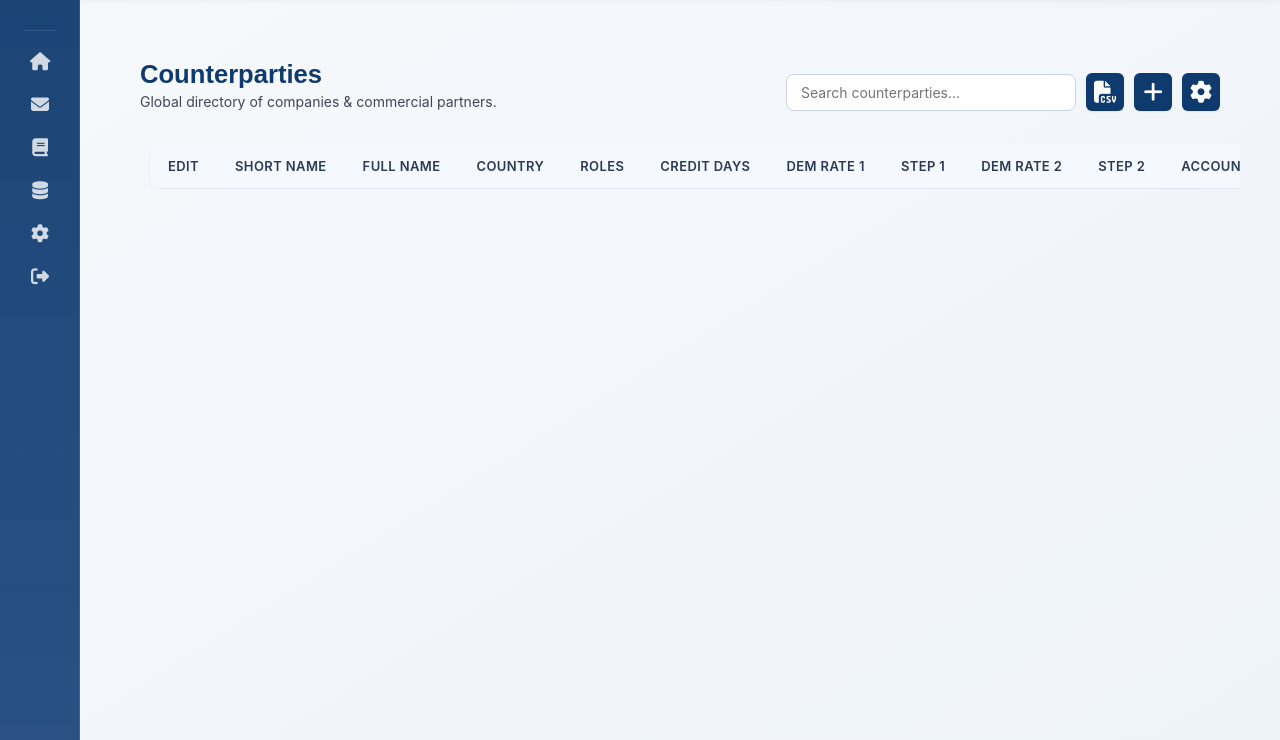
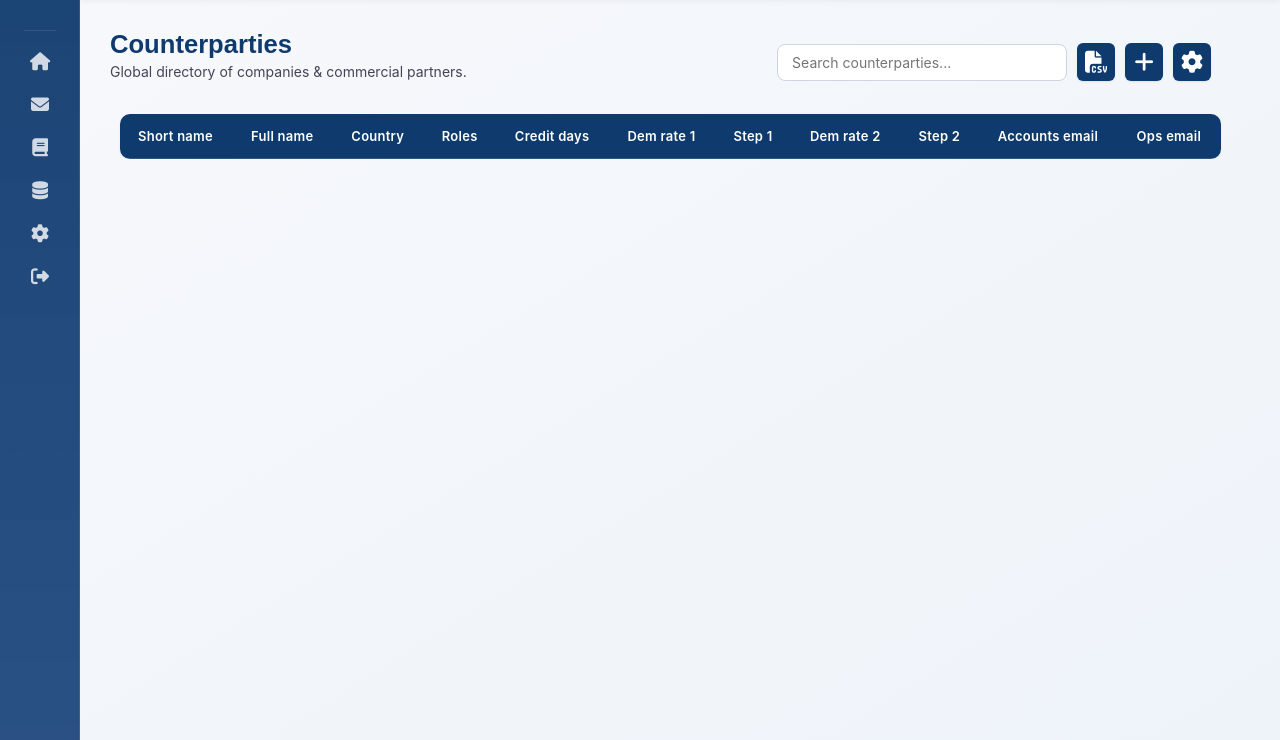
Before and after one commit to RayWalsh/Deepblue_demuro, a Flask app: page /counterparties in a window 1280 px wide. Shown: the part 60-800 px from the top of the page. Run offline with Flask 3, Linux system fonts and the light colour scheme; the visitor is signed in with stand-in values (Sample User, id 1); lists and menus that the app fills with data are empty.

Commit message:
Ledger Design Updates.
Matched the counterparties table and ledger table. Added sorting functions to ledger.

```diff
--- a/static/css/pages.css
+++ b/static/css/pages.css
@@ -883,3 +883,11 @@
   position: relative;
   z-index: 1;
 }
+
+/* ==============================
+   Dense data pages (Ledger-style)
+   ============================== */
+
+.main-content.dense-page {
+  padding: 0;
+}
--- a/static/css/table.css
+++ b/static/css/table.css
@@ -1,5 +1,5 @@
 /* ============================================
-   GLOBAL TABLE STYLING — invoice / papaya style
+   GLOBAL TABLE STYLING — data-table system
    ============================================ */
 
 /* Wrapper ensures horizontal scroll on mobile */
@@ -18,7 +18,7 @@
    BASE TABLE
    ============================================ */
 
-.invoice-table {
+.data-table {
   width: 100%;
   border-collapse: separate;
   border-spacing: 0;
@@ -32,44 +32,126 @@
 }
 
 /* ============================================
-   HEADER
+   HEADER — Global Data Table (Deep Blue)
    ============================================ */
 
-.invoice-table thead {
-  background: #f5f8ff;
+.data-table thead {
+  background: #0e3a6d; /* Deep Blue */
 }
 
-.invoice-table thead th {
+.data-table thead th {
   padding: 14px 18px;
   text-align: left;
   font-weight: 600;
-  color: #2a3a52;
   font-size: 13px;
+  letter-spacing: 0.02em;
+  color: #ffffff;
+  text-transform: lowercase;
+  white-space: nowrap;
+  border-bottom: 1px solid rgba(255, 255, 255, 0.15);
+}
+
+/* Capitalise first letter only */
+.data-table thead th::first-letter {
   text-transform: uppercase;
-  border-bottom: 1px solid #e3e7f1;
-  letter-spacing: 0.03em;
+}
+
+/* ============================================
+   Sortable Column Headers (SharePoint-style)
+   ============================================ */
+
+.data-table thead th {
+  position: relative;
+  cursor: pointer;
+  user-select: none;
+}
+
+/* Hover shading */
+.data-table thead th:hover {
+  background-color: rgba(255, 255, 255, 0.08);
+}
+
+/* Chevron (hidden by default) */
+.data-table thead th::after {
+  content: "▾";
+  position: absolute;
+  right: 10px;
+  top: 50%;
+  transform: translateY(-50%);
+  font-size: 11px;
+  opacity: 0;
+  transition: opacity 0.15s ease;
+  color: rgba(255, 255, 255, 0.85);
+}
+
+/* Show chevron on hover */
+.data-table thead th:hover::after {
+  opacity: 1;
+}
+
+/* ============================================
+   Column Header Menu (SharePoint-style)
+   ============================================ */
+
+.column-menu {
+  position: absolute;
+  background: #fff;
+  border: 1px solid #d0d7e2;
+  border-radius: 6px;
+  box-shadow: 0 6px 18px rgba(0,0,0,0.15);
+  display: none;
+  flex-direction: column;
+  min-width: 140px;
+  z-index: 2000;
+}
+
+.column-menu button {
+  background: none;
+  border: none;
+  padding: 8px 12px;
+  text-align: left;
+  font-size: 13px;
+  cursor: pointer;
   white-space: nowrap;
+}
+
+.column-menu button:hover {
+  background: #eef5ff;
+}
+
+/* Match dropdown text to Ledger header colour */
+.column-menu button {
+  color: #0e3a6d;        /* same Deep Blue as table header */
+  font-weight: 500;
+}
+
+.column-menu button:hover {
+  color: #0e3a6d;
+}
+
+.column-menu button + button {
+  border-top: 1px solid #eef1f7;
 }
 
 /* ============================================
    BODY
    ============================================ */
 
-.invoice-table tbody tr {
+.data-table tbody tr {
   background: #fff;
   border-bottom: 1px solid #eef1f7;
   transition: background 0.2s ease;
 }
 
-.invoice-table tbody tr:nth-child(even) {
+.data-table tbody tr:nth-child(even) {
   background: #fafcff;
 }
 
-.invoice-table tbody tr:hover {
+.data-table tbody tr:hover {
   background: #eef5ff;
 }
 
-.invoice-table td {
+.data-table td {
   padding: 12px 18px;
   color: #334;
   font-size: 14px;
@@ -79,10 +161,10 @@
 }
 
 /* ============================================
-   OPTIONAL — FIRST COLUMN NARROW (edit button)
+   OPTIONAL — FIRST COLUMN NARROW
    ============================================ */
 
-.invoice-table td:first-child {
+.data-table td:first-child {
   width: 1%;
   white-space: nowrap;
 }
@@ -107,16 +189,42 @@
 }
 
 /* ============================================
+   🔑 PRIMARY CLICK TARGET (Ledger / Ref column)
+   ============================================ */
+
+.data-table td.row-action {
+  font-weight: 600;                 /* Bold */
+  color: var(--primary-color);      /* Deep Blue */
+  cursor: pointer;
+}
+
+/* Hover affordance */
+.data-table td.row-action:hover {
+  text-decoration: underline;
+  background-color: rgba(14, 58, 109, 0.04);
+}
+
+/* Keyboard accessibility */
+.data-table td.row-action:focus {
+  outline: none;
+  text-decoration: underline;
+}
+
+/* ============================================
    MOBILE FIXES
    ============================================ */
 
 @media (max-width: 768px) {
-  .invoice-table td,
-  .invoice-table th {
+  .data-table td,
+  .data-table th {
     padding: 12px 10px;
   }
 
-  .invoice-table td:first-child {
+  .data-table td:first-child {
     padding-left: 14px;
   }
+
+  .data-table thead th {
+    font-size: 12px;
+  }
 }
--- a/templates/base.html
+++ b/templates/base.html
@@ -87,7 +87,7 @@
       </header>
 
       <!-- ===== PAGE CONTENT ===== -->
-      <main class="main-content">
+      <main class="main-content {% block page_class %}{% endblock %}">
         {% block content %}{% endblock %}
       </main>
     </div>
--- a/templates/counterparties.html
+++ b/templates/counterparties.html
@@ -1,5 +1,6 @@
 {% extends "base.html" %}
 {% block title %}Counterparties | Deep Blue Portal{% endblock %}
+{% block page_class %}dense-page{% endblock %}
 
 {% block content %}
 <link rel="stylesheet" href="{{ url_for('static', filename='css/counterparties.css') }}">
@@ -11,7 +12,6 @@
        HEADER (Ledger-Style)
   ============================ -->
   <div class="email-rules-header">
-
     <div class="header-left">
       <h1>Counterparties</h1>
       <p class="mailbox-subtitle">Global directory of companies & commercial partners.</p>
@@ -32,41 +32,42 @@
         <i class="fas fa-cog"></i>
       </button>
     </div>
-
   </div>
 
   <!-- ===========================
-       TABLE (Invoice-like)
+       TABLE (Global data-table)
   ============================ -->
   <div class="table-wrapper">
     <div class="table-scroll">
 
-      <table id="cpTable" class="invoice-table">
+      <table id="cpTable" class="data-table">
   <thead>
     <tr>
-            <th>Edit</th>
-            <th>Short Name</th>
-            <th>Full Name</th>
+      <th>Short name</th>
+      <th>Full name</th>
       <th>Country</th>
       <th>Roles</th>
-            <th>Credit Days</th>
-            <th>Dem Rate 1</th>
+      <th>Credit days</th>
+      <th>Dem rate 1</th>
       <th>Step 1</th>
-            <th>Dem Rate 2</th>
+      <th>Dem rate 2</th>
       <th>Step 2</th>
-            <th>Accounts Email</th>
-            <th>Ops Email</th>
+      <th>Accounts email</th>
+      <th>Ops email</th>
     </tr>
   </thead>
 
   <tbody id="cpTableBody">
     {% for c in counterparties %}
     <tr>
-            <td>
-              <button class="secondary-btn" onclick="openEditCounterparty(`{{ c.json|safe }}`)">Edit</button>
+      <!-- 🔑 PRIMARY CLICK TARGET -->
+      <td
+        class="row-action"
+        data-json='{{ c.json|safe }}'
+      >
+        {{ c.ShortName }}
       </td>
 
-            <td>{{ c.ShortName }}</td>
       <td>{{ c.FullName or '' }}</td>
       <td>{{ c.Country or '' }}</td>
 
@@ -96,7 +97,6 @@
     </tr>
     {% endfor %}
   </tbody>
-
 </table>
 
     </div>
@@ -114,6 +114,7 @@
   const tableBody = document.getElementById("cpTableBody");
   const exportBtn = document.getElementById("exportCPCSV");
 
+  // 🔍 Search filter
   search.addEventListener("input", () => {
     const term = search.value.toLowerCase();
     [...tableBody.querySelectorAll("tr")].forEach(row => {
@@ -123,10 +124,13 @@
     });
   });
 
+  // 📤 Export CSV
   exportBtn.addEventListener("click", () => {
     let csv = [];
     document.querySelectorAll("#cpTable tr").forEach(row => {
-      const cols = [...row.children].map(c => `"${c.innerText.replace(/"/g,'""')}"`);
+      const cols = [...row.children].map(c =>
+        `"${c.innerText.replace(/"/g,'""')}"`
+      );
       csv.push(cols.join(","));
     });
     const blob = new Blob([csv.join("\n")], { type: "text/csv" });
@@ -136,31 +140,46 @@
     a.click();
   });
 
+  // ✏️ Ledger-style row action (SINGLE SOURCE OF TRUTH)
+  tableBody.addEventListener("click", (e) => {
+    const cell = e.target.closest("td.row-action");
+    if (!cell) return;
+
+    const json = cell.dataset.json;
+    if (!json) return;
+
+    openEditCounterparty(json);
+  });
+
   function openAddCounterparty() {
     document.getElementById('cpForm').reset();
-    document.getElementById('CounterpartyID').value="";
-    document.getElementById('cpModalTitle').innerText="Add Counterparty";
-    document.getElementById('cpForm').action="{{ url_for('add_counterparty') }}";
+    document.getElementById('CounterpartyID').value = "";
+    document.getElementById('cpModalTitle').innerText = "Add Counterparty";
+    document.getElementById('cpForm').action = "{{ url_for('add_counterparty') }}";
     document.getElementById('cpModal').classList.add('open');
   }
 
   function openEditCounterparty(jsonString) {
-    const decoded=jsonString.replace(/&quot;/g,'"');
-    const cp=JSON.parse(decoded);
+    const decoded = jsonString.replace(/&quot;/g,'"');
+    const cp = JSON.parse(decoded);
 
-    document.getElementById('cpModalTitle').innerText="Edit Counterparty";
-    document.getElementById('cpForm').action="/counterparties/update/"+cp.CounterpartyID;
+    document.getElementById('cpModalTitle').innerText = "Edit Counterparty";
+    document.getElementById('cpForm').action =
+      "/counterparties/update/" + cp.CounterpartyID;
 
-    for(const key in cp){
-      const el=document.getElementById(key);
-      if(!el) continue;
-      if(el.type==="checkbox"){ el.checked=!!cp[key]; }
-      else{ el.value=cp[key]??""; }
+    for (const key in cp) {
+      const el = document.getElementById(key);
+      if (!el) continue;
+      if (el.type === "checkbox") {
+        el.checked = !!cp[key];
+      } else {
+        el.value = cp[key] ?? "";
+      }
     }
     document.getElementById('cpModal').classList.add('open');
   }
 
-  function closeCounterpartyModal(){
+  function closeCounterpartyModal() {
     document.getElementById('cpModal').classList.remove('open');
   }
 </script>
```
Also changed, not shown: static/js/ledger.js (+79 -10 lines), templates/ledger.html (+63 -21 lines). Lines whose indentation alone changed are shown as unchanged.
